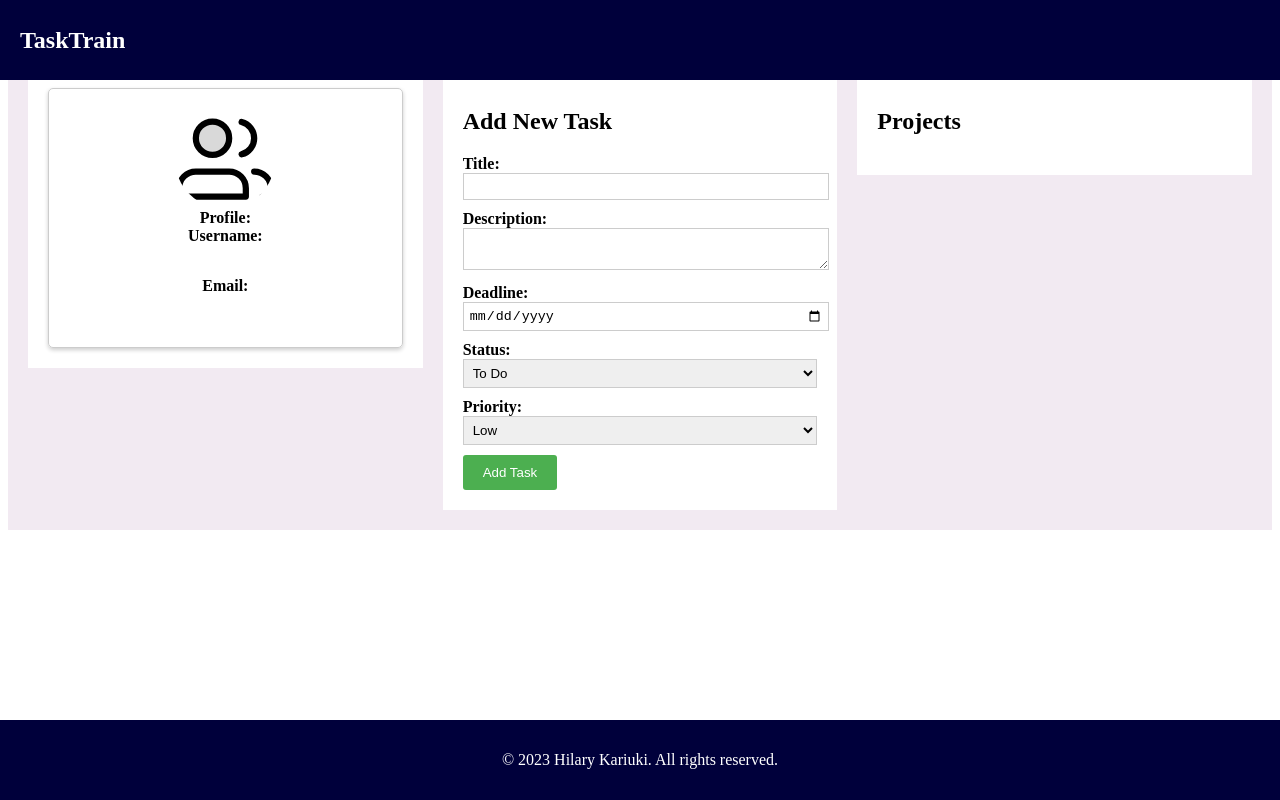
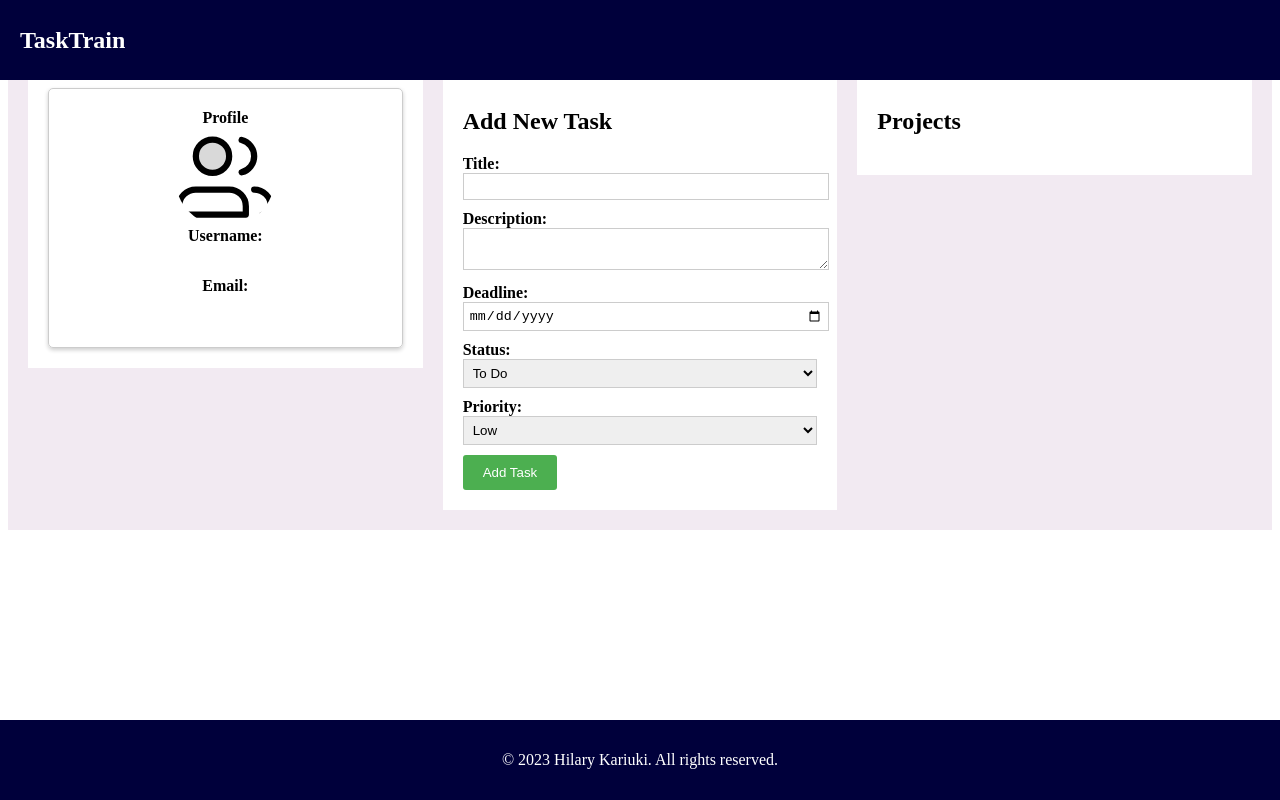
Before and after one commit to Stiflerzak/TaskTrainClient, a React (Create React App) app: page / in a window 1280 px wide. Built offline with nearby package versions, Linux system fonts and the light colour scheme.

Commit message:
Create Profile component

```diff
--- a/src/components/Profile.js
+++ b/src/components/Profile.js
@@ -27,8 +27,8 @@ const Label = styled.p`
 const Profile = ({ name, username, email }) => {
   return (
     <Card>
+      <Label>Profile</Label>
       <AvatarImg src={Avatar} alt="Avatar" />
-      <Label>Profile:</Label>
       <Label>Username:</Label>
       <p>{username}</p>
       <Label>Email:</Label>
```
